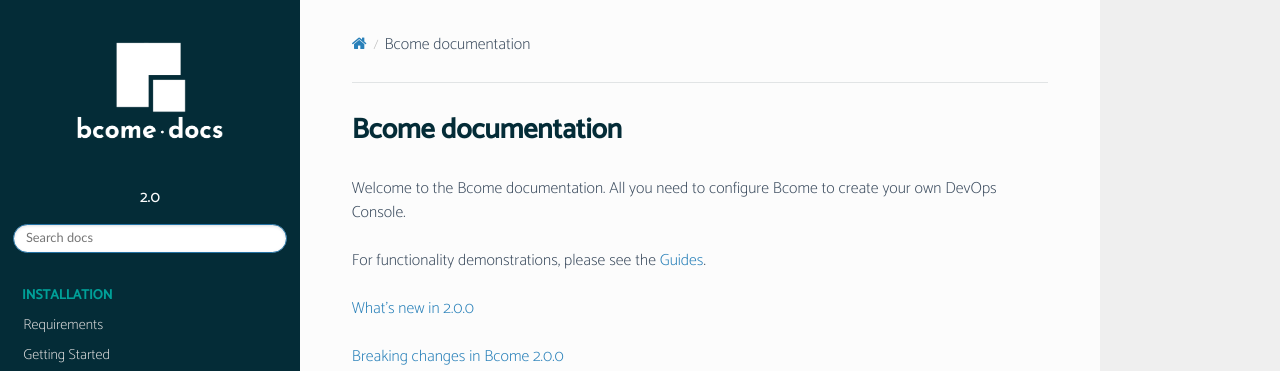
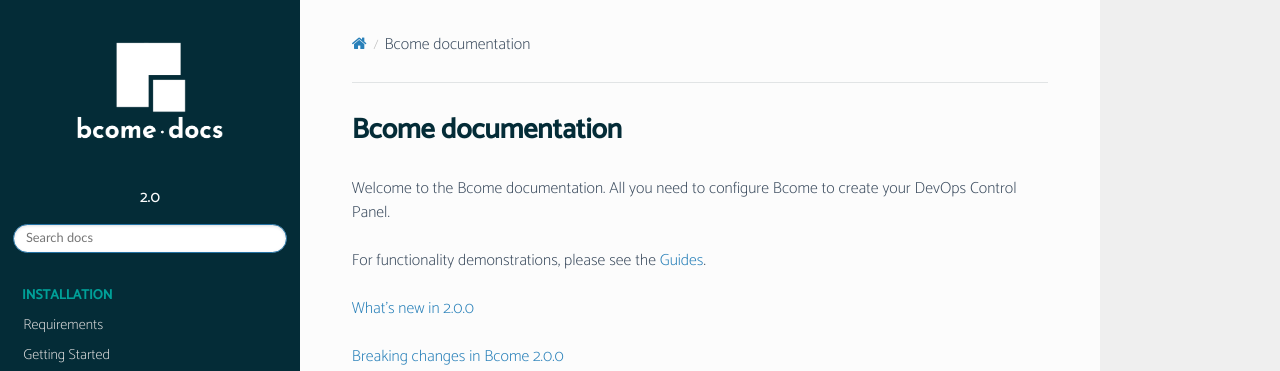
Before and after one commit to webzakimbo/bcome-read-the-docs, a Sphinx documentation site: the page built from docs/source/index.rst, in a window 1280 px wide. Shown: the top 371 px of the page. Built offline with Sphinx 7.4.7 and the Read the Docs theme 2.0.0, drawn with Linux system fonts in a browser that asks for light colours; pages that are not in the unit, such as notebooks, are missing from menus.

Commit message:
1. init script now a part of bcome so update docs accordingly, 2. 'Control Panel' and not 'Console'

```diff
--- a/docs/source/getting-started/setting-up-your-project.rst
+++ b/docs/source/getting-started/setting-up-your-project.rst
@@ -36,7 +36,7 @@
 
 .. code-block:: bash
 
-  init-bcome
+   bcome init
 
 Your project directory should now look as follows:
 
--- a/docs/source/intro.rst
+++ b/docs/source/intro.rst
@@ -3,9 +3,9 @@
 *******************
 
 .. meta::
-   :description lang=en: Welcome to the Bcome documentation - all you need to configure Bcome to create your own DevOps Console.
+   :description lang=en: Welcome to the Bcome documentation - all you need to configure Bcome to create your DevOps Control Panel
 
-Welcome to the Bcome documentation.  All you need to configure Bcome to create your own DevOps Console.
+Welcome to the Bcome documentation.  All you need to configure Bcome to create your DevOps Control Panel.
 
 For functionality demonstrations, please see the |GUIDES|_.
 
```
